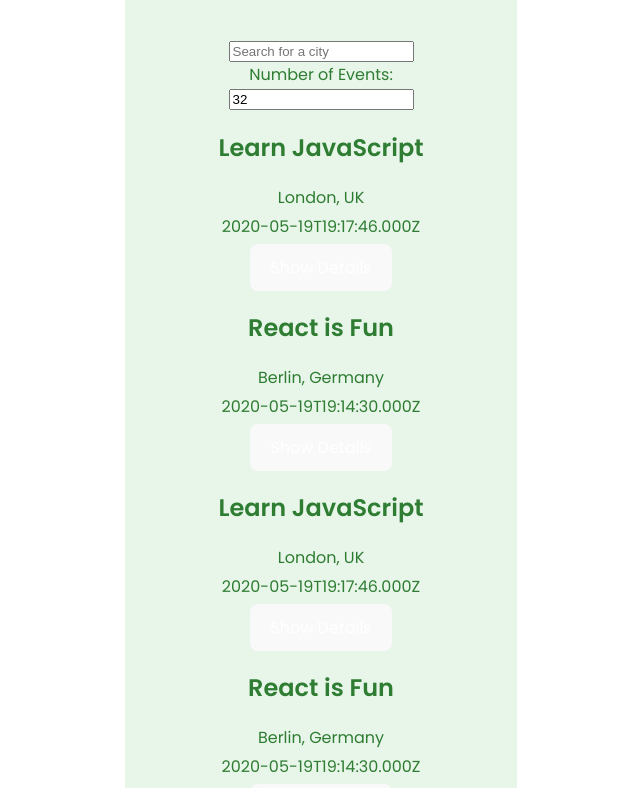
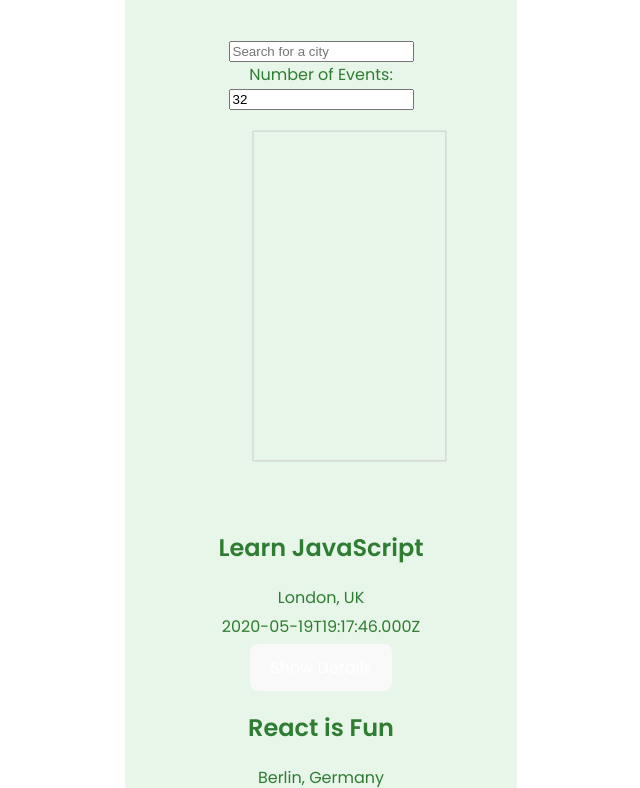
Before and after one commit to Fonchosama/meet, a React (Vite) app: page / in a window 1280 px wide. Shown: the top 788 px of the page, without its empty margins (319-959 px from the left). Built offline with nearby package versions, Linux system fonts and the light colour scheme; what atatus-spa would draw is missing.

Commit message:
Update CityEventsChart.jsx

```diff
--- a/src/components/CityEventsChart.jsx
+++ b/src/components/CityEventsChart.jsx
@@ -28,6 +28,24 @@ const CityEventsChart = ({ allLocations, events }) => {
     });
     return data;
   };
+  return (
+    <ResponsiveContainer width="99%" height={400}>
+      <ScatterChart
+        margin={{
+          top: 20,
+          right: 20,
+          bottom: 20,
+          left: 20,
+        }}
+      >
+        <CartesianGrid />
+        <XAxis type="number" dataKey="x" name="stature" unit="cm" />
+        <YAxis type="number" dataKey="y" name="weight" unit="kg" />
+        <Tooltip cursor={{ strokeDasharray: '3 3' }} />
+        <Scatter name="A school" data={data} fill="#8884d8" />
+      </ScatterChart>
+    </ResponsiveContainer>
+  );
 };
 
 export default CityEventsChart;
```
